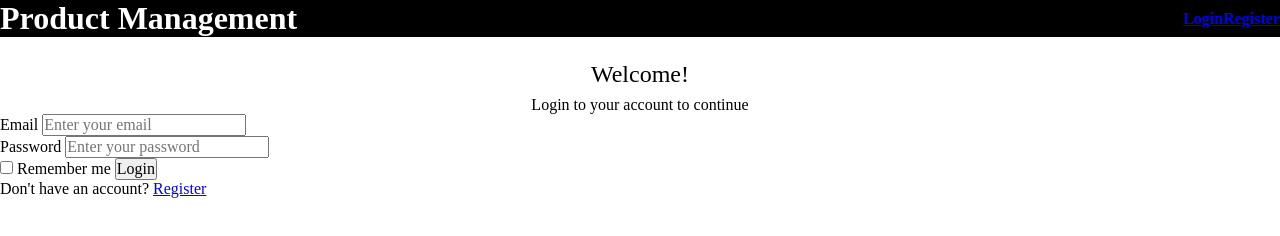
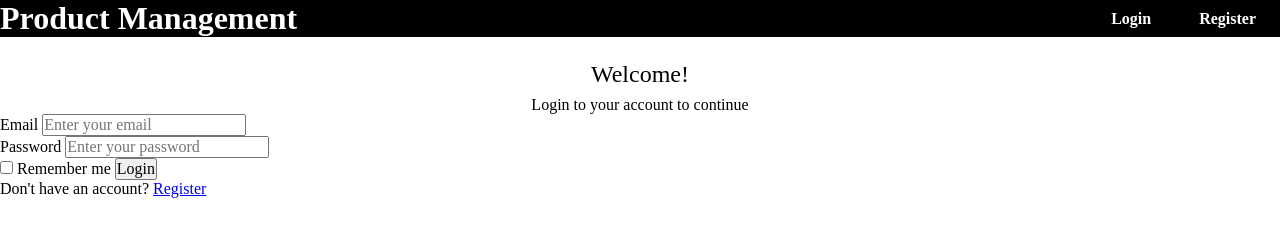
Before and after one commit to pagliares/products-management-bluevelvet-music-store, a plain HTML site: page frontend/index.html in a window 1280 px wide. Drawn offline with Linux system fonts and the light colour scheme.

Commit message:
setting the text color, removing underlines, and adding padding to menu items

```diff
--- a/frontend/css/styles.css
+++ b/frontend/css/styles.css
@@ -72,6 +72,16 @@ This styling ensures that any text within elements that have the class .nav-list
   font-weight: bold;
 }
 
+/*
+Overall, this CSS snippet styles anchor elements within a navigation list (<ul> or <ol>) by setting the text color, removing underlines, and adding padding to create spacing around the text.
+
+text-decoration: none;: This line removes the underline decoration typically applied to anchor elements by default, so the text will not have an underline.
+ */
+ .nav-list a {
+  color: white;
+  text-decoration: none;
+  padding: 2rem 1.5rem;
+}
 
 /*
 Overall, this CSS snippet provides styling for headings by defining their font size and adding a margin at the bottom for better spacing between headings and subsequent content. It offers a convenient way to maintain consistent styling for headings throughout a webpage by applying the .heading class to relevant elements.
```
Also changed, not shown: frontend/index.html (+0 -1 lines).
